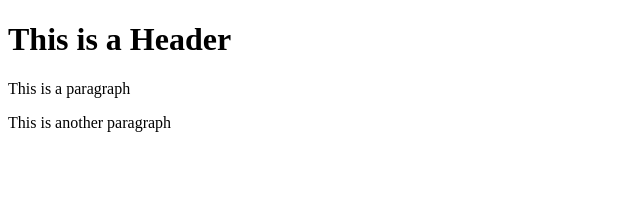
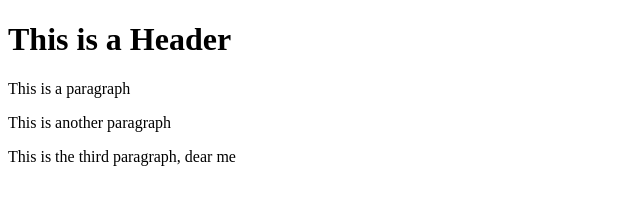
Before and after one commit to Dewan-Kabir/git-test, a plain HTML site: page index.html in a window 1280 px wide. Shown: the whole page, without its empty margins (0-640 px from the left). Drawn offline with Linux system fonts and the light colour scheme.

Commit message:
Fifth Commit

```diff
--- a/index.html
+++ b/index.html
@@ -4,5 +4,6 @@
       <h1>This is a Header</h1>
       <p>This is a paragraph</p>
       <p>This is another paragraph</p>
+      <p>This is the third paragraph, dear me</p>
    </body>
 </html>
```
